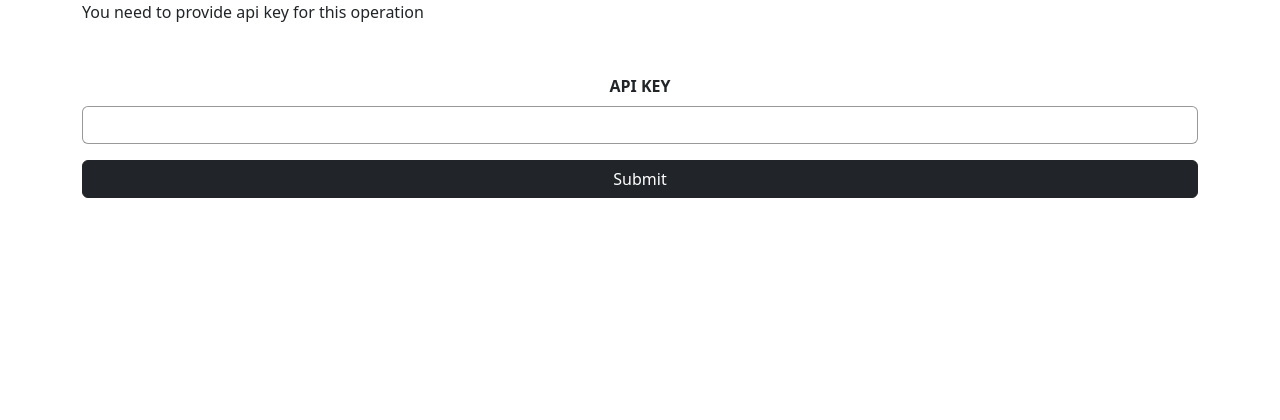
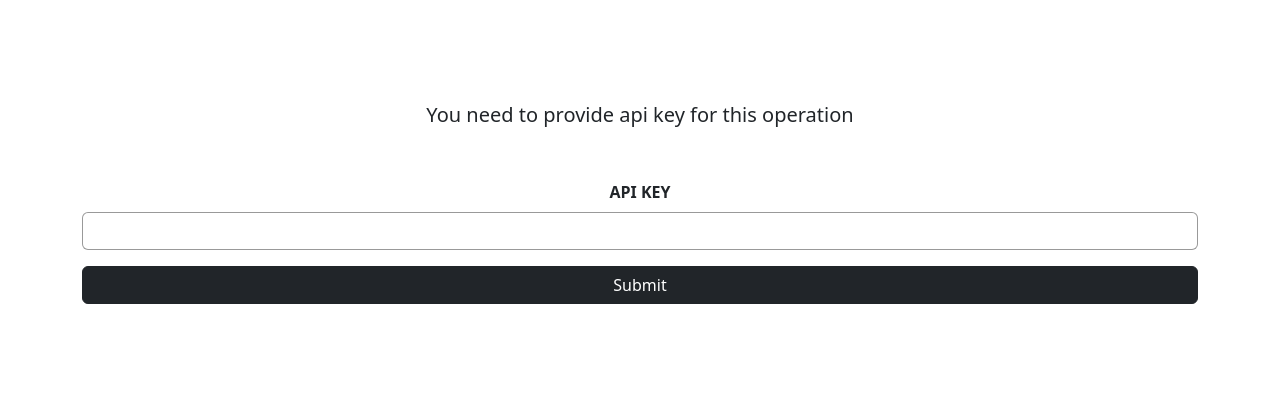
Before and after one commit to romabboy/testTask, a Django app: page /check_email/ in a window 1280 px wide. Shown: the part 56-476 px from the top of the page. Run offline with Django 5.2, Linux system fonts and the light colour scheme.

Commit message:
add some style

```diff
--- a/TestTask/client_app/templates/client_app/api_required.html
+++ b/TestTask/client_app/templates/client_app/api_required.html
@@ -1,5 +1,15 @@
 {% extends 'client_app/main.html' %}
-
+{% block style %}
+<style>
+  .api_not_exist p{
+    display:flex;
+    justify-content: center;
+    align-items: center;
+    font-size: 20px;
+    margin-top: 100px;
+  }
+</style>
+{% endblock %}
 {% block main %}
   <div class="main__check-email check-email container">
   <div class="api_not_exist">
--- a/TestTask/client_app/views.py
+++ b/TestTask/client_app/views.py
@@ -105,7 +105,7 @@ class ChangeData(TemplateView):
 
             response: HttpResponse = render(request, 'client_app/change_data.html', context)
         else:
-            response: HttpResponse = render(request, 'client_app/api_required.html')
+            response: HttpResponse = render(request, 'client_app/change_data.html')
 
         return response
 
```
